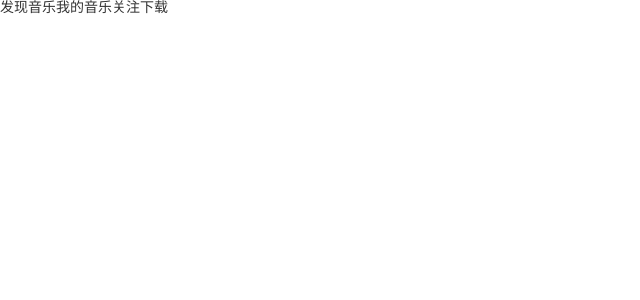
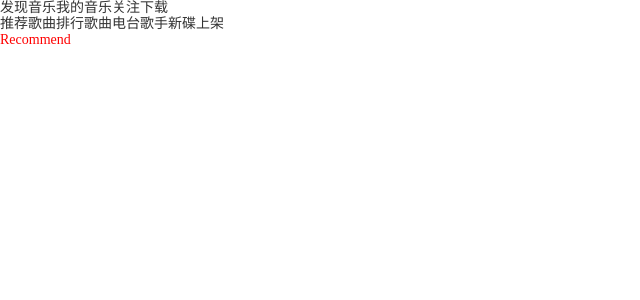
Before and after one commit to liwei478/wz-music, a React (Create React App) app: page /#/discover/recommend in a window 1280 px wide. Before the commit this address had no page. Shown: the top 300 px of the page, without its empty margins (0-640 px from the left). Built offline with nearby package versions, Linux system fonts and the light colour scheme.

Commit message:
配置二级路由

```diff
--- a/src/router/index.tsx
+++ b/src/router/index.tsx
@@ -12,6 +12,12 @@ const Discover = lazy(() => import('@/views/discover'))
 const Mine = lazy(() => import('@/views/mine'))
 const Focus = lazy(() => import('@/views/focus'))
 const Download = lazy(() => import('@/views/download'))
+const Recommend = lazy(() => import('@/views/discover/c-views/recommend'))
+const Ranking = lazy(() => import('@/views/discover/c-views/ranking'))
+const Songs = lazy(() => import('@/views/discover/c-views/songs'))
+const Djradio = lazy(() => import('@/views/discover/c-views/djradio'))
+const Artist = lazy(() => import('@/views/discover/c-views/artist'))
+const Album = lazy(() => import('@/views/discover/c-views/album'))
 
 const routes: RouteObject[] = [
   {
@@ -20,7 +26,37 @@ const routes: RouteObject[] = [
   },
   {
     path: '/discover',
-    element: <Discover />
+    element: <Discover />,
+    children: [
+      {
+        path: '/discover',
+        element: <Navigate to="/discover/recommend" />
+      },
+      {
+        path: '/discover/recommend',
+        element: <Recommend />
+      },
+      {
+        path: '/discover/ranking',
+        element: <Ranking />
+      },
+      {
+        path: '/discover/songs',
+        element: <Songs />
+      },
+      {
+        path: '/discover/djradio',
+        element: <Djradio />
+      },
+      {
+        path: '/discover/artist',
+        element: <Artist />
+      },
+      {
+        path: '/discover/album',
+        element: <Album />
+      }
+    ]
   },
   {
     path: '/focus',
--- /dev/null
+++ b/src/views/discover/c-views/album/index.tsx
@@ -0,0 +1,12 @@
+import React, { memo } from 'react'
+import type { FC, ReactNode } from 'react'
+
+interface IProps {
+  children?: ReactNode
+}
+
+const Artist: FC<IProps> = () => {
+  return <div>Artist</div>
+}
+
+export default memo(Artist)
--- /dev/null
+++ b/src/views/discover/c-views/artist/index.tsx
@@ -0,0 +1,12 @@
+import React, { memo } from 'react'
+import type { FC, ReactNode } from 'react'
+
+interface IProps {
+  children?: ReactNode
+}
+
+const Artist: FC<IProps> = () => {
+  return <div>Artist</div>
+}
+
+export default memo(Artist)
--- /dev/null
+++ b/src/views/discover/c-views/djradio/index.tsx
@@ -0,0 +1,12 @@
+import React, { memo } from 'react'
+import type { FC, ReactNode } from 'react'
+
+interface IProps {
+  children?: ReactNode
+}
+
+const Djradio: FC<IProps> = () => {
+  return <div>Djradio</div>
+}
+
+export default memo(Djradio)
--- /dev/null
+++ b/src/views/discover/c-views/ranking/index.tsx
@@ -0,0 +1,12 @@
+import React, { memo } from 'react'
+import type { FC, ReactNode } from 'react'
+
+interface IProps {
+  children?: ReactNode
+}
+
+const Ranking: FC<IProps> = () => {
+  return <div>Ranking</div>
+}
+
+export default memo(Ranking)
--- /dev/null
+++ b/src/views/discover/c-views/recommend/index.tsx
@@ -0,0 +1,12 @@
+import React, { memo } from 'react'
+import type { FC, ReactNode } from 'react'
+
+interface IProps {
+  children?: ReactNode
+}
+
+const Recommend: FC<IProps> = () => {
+  return <div>Recommend</div>
+}
+
+export default memo(Recommend)
--- /dev/null
+++ b/src/views/discover/c-views/songs/index.tsx
@@ -0,0 +1,12 @@
+import React, { memo } from 'react'
+import type { FC, ReactNode } from 'react'
+
+interface IProps {
+  children?: ReactNode
+}
+
+const Songs: FC<IProps> = () => {
+  return <div>Songs</div>
+}
+
+export default memo(Songs)
--- a/src/views/discover/index.tsx
+++ b/src/views/discover/index.tsx
@@ -1,12 +1,27 @@
-import React, { memo } from 'react'
+import React, { memo, Suspense } from 'react'
 import type { FC, ReactNode } from 'react'
+import { Link, Outlet } from 'react-router-dom'
 
 interface IProps {
   children?: ReactNode
 }
 
 const Discover: FC<IProps> = () => {
-  return <div>Discover</div>
+  return (
+    <div>
+      <div className="nav">
+        <Link to="/discover/recommend">推荐</Link>
+        <Link to="/discover/ranking">歌曲排行</Link>
+        <Link to="/discover/songs">歌曲</Link>
+        <Link to="/discover/djradio">电台</Link>
+        <Link to="/discover/artist">歌手</Link>
+        <Link to="/discover/album">新碟上架</Link>
+      </div>
+      <Suspense fallback="">
+        <Outlet />
+      </Suspense>
+    </div>
+  )
 }
 
 export default memo(Discover)
```
